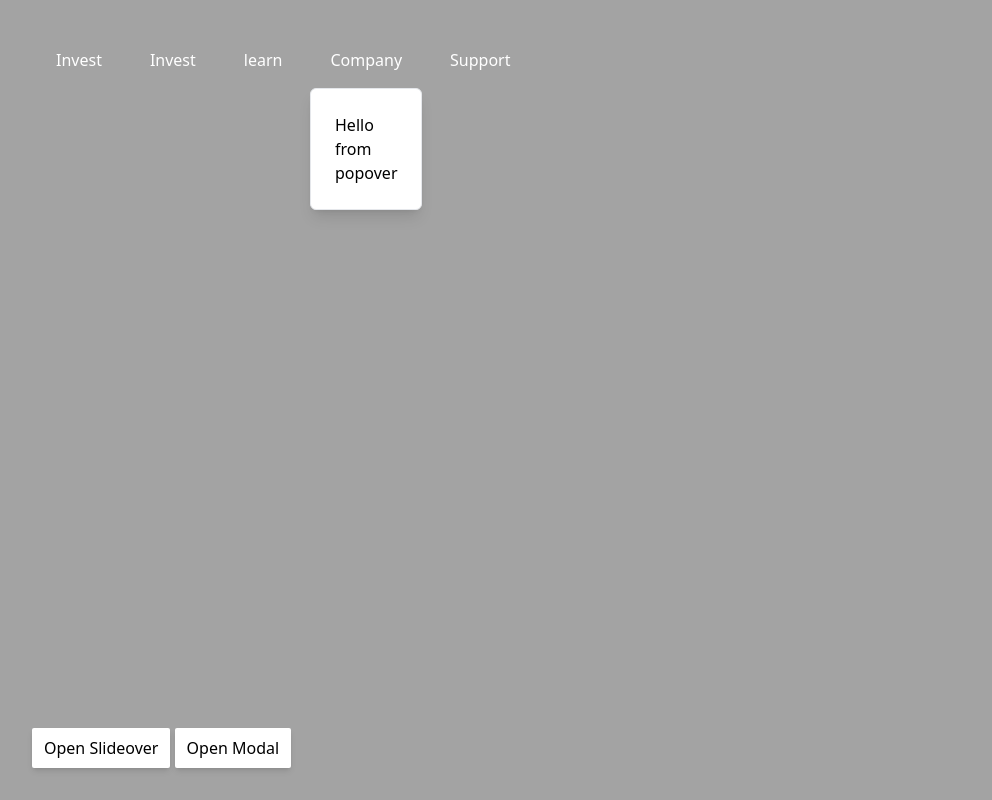
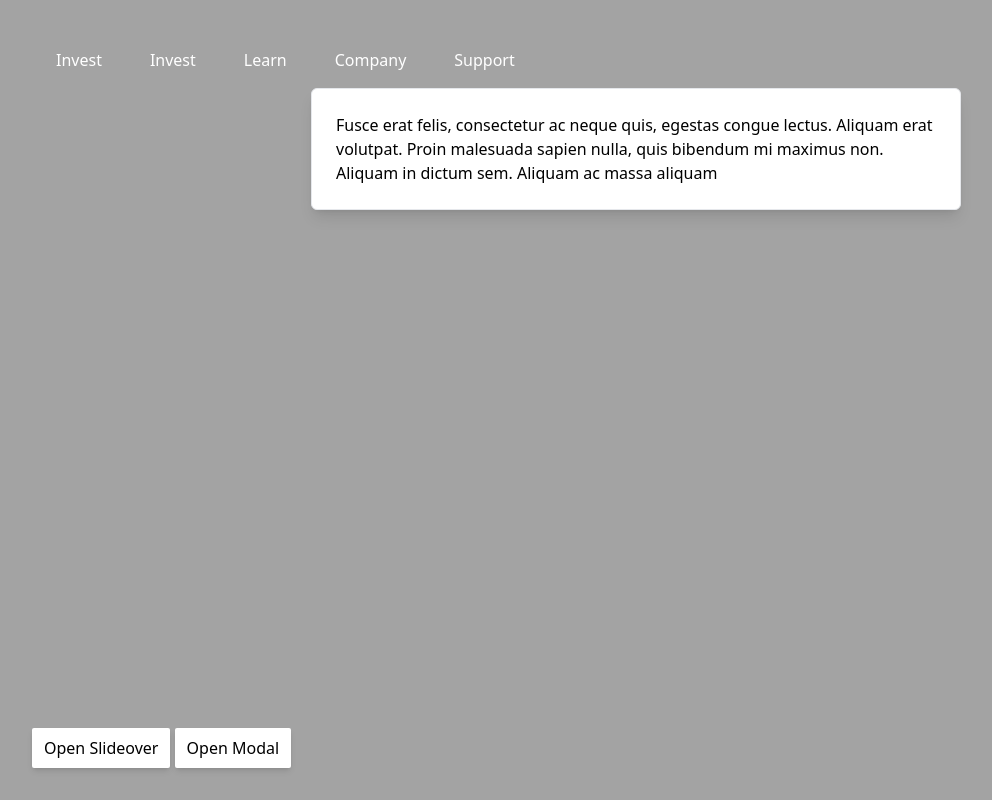
Before and after one commit to ryu-man/svelte_5_custom_components, a SvelteKit app: page / in a window 1280 px wide. Both pictures are taken after a click on the item "Company". Shown: the whole page, without its empty margins (0-992 px from the left). Built offline with nearby package versions, Linux system fonts and the light colour scheme.

Commit message:
feat: impl morph popover menu

```diff
--- a/src/lib/components/ui/actions/portal.js
+++ b/src/lib/components/ui/actions/portal.js
@@ -1,14 +1,15 @@
 import { tick } from 'svelte';
 
 export function portal(node, target = document.body) {
-	port(node, target);
+
+	tick().then(() => port(node, target));
 
 	return {
 		destroy() {
 			node.remove();
 		},
 		update(target = document.body) {
-			port(node, target);
+			tick().then(() => port(node, target));
 		}
 	};
 
--- a/src/lib/components/ui/popover/Popover.svelte
+++ b/src/lib/components/ui/popover/Popover.svelte
@@ -11,10 +11,13 @@
 
 	const root_context = getRootContext();
 
-	let { reference, open, placements, offset } = $props();
+	let { reference, open, placements, offset, x = 0, y = 0 } = $props();
 
 	let dx = $state(0);
 	let dy = $state(0);
+
+	let _x = $state(0);
+	let _y = $state(0);
 
 	let mounted = $state();
 
@@ -86,12 +89,15 @@
 						allowedPlacements: placements
 					})
 				]
-			}).then(({ x, y, placement }) => {
+			}).then((params) => {
+				const placement = params.placement;
+
 				dy = placement.startsWith('top') ? 1 : placement.startsWith('bottom') ? -1 : 0;
 
 				dx = placement.startsWith('left') ? 1 : placement.startsWith('right') ? -1 : 0;
 
-				node.style.transform = `translate(${x}px, ${y}px)`;
+				_x = params.x;
+				_y = params.y;
 
 				mounted = true;
 			});
@@ -112,6 +118,7 @@
 			callback: onclick_outside,
 			exclude: [reference]
 		}}
+		style:transform={`translate(${_x}px, ${_y}px) translate(${x}px, ${y}px)`}
 	>
 		{#if mounted}
 			<slot {dx} {dy} />
--- a/src/lib/components/widgets/menu_slideover/MenuSlideover.svelte
+++ b/src/lib/components/widgets/menu_slideover/MenuSlideover.svelte
@@ -109,7 +109,7 @@
 
 				<div class="flex-1 w-full">
 					<Stepper bind:this={stepper_controller} bind:history>
-						<Step path="/">
+						<Step path="/" duration={150}>
 							<ul>
 								<li>
 									<a href="/"> Home </a>
@@ -136,7 +136,7 @@
 							</ul>
 						</Step>
 
-						<Step path="/invest">
+						<Step path="/invest" duration={150}>
 							<ul>
 								<li>Invest menu item 1</li>
 								<li>Invest menu item 2</li>
@@ -144,7 +144,7 @@
 							</ul>
 						</Step>
 
-						<Step path="/learn">
+						<Step path="/learn" duration={150}>
 							<ul>
 								<li>Learn menu item 1</li>
 								<li>Learn menu item 2</li>
--- /dev/null
+++ b/src/lib/components/widgets/morph-menu/Menu.svelte
@@ -0,0 +1,73 @@
+<script>
+	import { Popover } from '$lib/components';
+	import { spring } from 'svelte/motion';
+	import { setMorphMenuContext } from './context';
+
+	let { children } = $props();
+
+	let context = $state({
+		active_id: undefined,
+		items: {},
+		x: 0,
+		y: 0,
+		width: 0,
+		height: 0,
+		mount(item) {
+			this.items[item.id] = item;
+		},
+		unmount(id) {
+			delete this.items[id];
+		}
+	});
+	let open = $state(!!context.active_id);
+
+	let x = $derived(context.x);
+	let y = $derived(context.y);
+
+	let width = $derived(context.width);
+	let height = $derived(context.height);
+
+	const x_spring = spring(0);
+	const y_spring = spring(0);
+	const width_spring = spring(0);
+	const height_spring = spring(0);
+
+	$effect(() => {
+		x_spring.set(x);
+	});
+
+	$effect(() => {
+		y_spring.set(y);
+	});
+
+	$effect(() => {
+		width_spring.set(width, { hard: $width_spring === 0 });
+	});
+
+	$effect(() => {
+		height_spring.set(height, { hard: $height_spring === 0 });
+	});
+
+	$effect(() => {
+		if (context.active_id) {
+			open = true;
+		} else {
+			open = false;
+		}
+	});
+
+	setMorphMenuContext(context);
+</script>
+
+<ul class="flex relative">
+	{@render children()}
+
+	<Popover bind:open placements={['bottom-start']} x={$x_spring} y={$y_spring}>
+		<div
+			class="popover-inner bg-white p-6 shadow-lg rounded-md border box-content"
+			bind:this={context.popover_element}
+			style:width={`${$width_spring}px`}
+			style:height={`${$height_spring}px`}
+		></div>
+	</Popover>
+</ul>
--- /dev/null
+++ b/src/lib/components/widgets/morph-menu/MenuItem.svelte
@@ -0,0 +1,60 @@
+<script>
+	import { portal } from '$lib/components';
+	import { nanoid } from 'nanoid';
+	import { getMorphMenuContext } from './context';
+	import { onMount, tick } from 'svelte';
+
+	const menu_context = getMorphMenuContext();
+
+	let { children, title = '', id = nanoid() } = $props();
+
+	let is_active = $derived(menu_context.active_id && id === menu_context.active_id);
+
+	let open = $state(false);
+
+	let item = $state({
+		id,
+		element: undefined
+	});
+
+	$effect(() => {
+		if (is_active) {
+			menu_context.x = item.element.offsetLeft;
+		}
+	});
+
+	onMount(() => {
+		menu_context.mount(item);
+
+		return () => {
+			menu_context.unmount(item.id);
+		};
+	});
+
+	function onclick() {
+		if (is_active) {
+			menu_context.active_id = undefined;
+
+			return;
+		}
+
+		menu_context.active_id = id;
+	}
+
+	function mounted(node) {
+		menu_context.width = node.clientWidth;
+		menu_context.height = node.clientHeight;
+	}
+</script>
+
+<li class="text-white px-6 py-4 relative cursor-pointer" bind:this={item.element} {onclick}>
+	<span>
+		{title}
+	</span>
+
+	{#if is_active}
+		<div class="w-fit" use:mounted use:portal={menu_context.popover_element}>
+			{@render children()}
+		</div>
+	{/if}
+</li>
--- /dev/null
+++ b/src/lib/components/widgets/morph-menu/context.js
@@ -0,0 +1,11 @@
+import { getContext, setContext } from "svelte"
+
+const CONTEXT_KEY = "rift::ui::context::morph-menu"
+
+export function getMorphMenuContext(){
+    return getContext(CONTEXT_KEY)
+}
+
+export function setMorphMenuContext(context){
+    return setContext(CONTEXT_KEY, context)
+}
--- /dev/null
+++ b/src/lib/components/widgets/morph-menu/index.js
@@ -0,0 +1,2 @@
+export { default as MorphMenu } from './Menu.svelte'
+export { default as MorphMenuItem } from './MenuItem.svelte'
--- a/src/routes/+page.svelte
+++ b/src/routes/+page.svelte
@@ -1,5 +1,6 @@
 <script>
 	import { Modal } from '$lib/components/ui';
+	import { MorphMenu, MorphMenuItem } from '$lib/components/widgets/morph-menu';
 	import NavItem from './NavItem.svelte';
 
 	let open_modal = $state(false);
@@ -25,27 +26,44 @@
 
 <div class="flex flex-col h-full bg-neutral-400 p-8">
 	<div>
-		<ul class="flex">
-			<NavItem title="Invest">
-				<div class="bg-white p-6 shadow-lg rounded-md border">Hello from popover</div>
-			</NavItem>
+		<MorphMenu>
+			<MorphMenuItem title="Invest">
+				<div class="w-[400px]">
+					Donec nec sollicitudin urna, et sagittis nisi. Maecenas tincidunt, neque ut semper
+					vestibulum, odio dolor maximus dolor
+				</div>
+			</MorphMenuItem>
 
-			<NavItem title="Invest">
-				<div class="bg-white p-6 shadow-lg rounded-md border">Hello from popover</div>
-			</NavItem>
+			<MorphMenuItem title="Invest">
+				<div class="w-[500px]">
+					vitae blandit magna lacus sed nisl. Fusce sed finibus lectus. Proin iaculis mollis enim,
+					eget accumsan nisi cursus ut. Donec ex nulla, feugiat sed feugiat volutpat, aliquet vitae
+					felis. Cras porta feugiat maximus.
+				</div>
+			</MorphMenuItem>
 
-			<NavItem title="learn">
-				<div class="bg-white p-6 shadow-lg rounded-md border">Hello from popover</div>
-			</NavItem>
+			<MorphMenuItem title="Learn">
+				<div class="w-[500px]">
+					Vestibulum posuere risus nec est pellentesque lobortis. Praesent ultrices enim a turpis
+					congue, non sagittis nulla fringilla. Proin euismod iaculis lacus ac fringilla.
+				</div>
+			</MorphMenuItem>
 
-			<NavItem title="Company">
-				<div class="bg-white p-6 shadow-lg rounded-md border">Hello from popover</div>
-			</NavItem>
+			<MorphMenuItem title="Company">
+				<div class="w-[600px]">
+					Fusce erat felis, consectetur ac neque quis, egestas congue lectus. Aliquam erat volutpat.
+					Proin malesuada sapien nulla, quis bibendum mi maximus non. Aliquam in dictum sem. Aliquam
+					ac massa aliquam
+				</div>
+			</MorphMenuItem>
 
-			<NavItem title="Support">
-				<div class="bg-white p-6 shadow-lg rounded-md border">Hello from popover</div>
-			</NavItem>
-		</ul>
+			<MorphMenuItem title="Support">
+				<div class="w-[200px]">
+					Etiam viverra viverra sapien, eu ultrices risus maximus et. Sed aliquet imperdiet turpis,
+					quis mattis tortor consectetur nec.
+				</div>
+			</MorphMenuItem>
+		</MorphMenu>
 	</div>
 	<div class="flex-1"></div>
 	<div class="">
```
